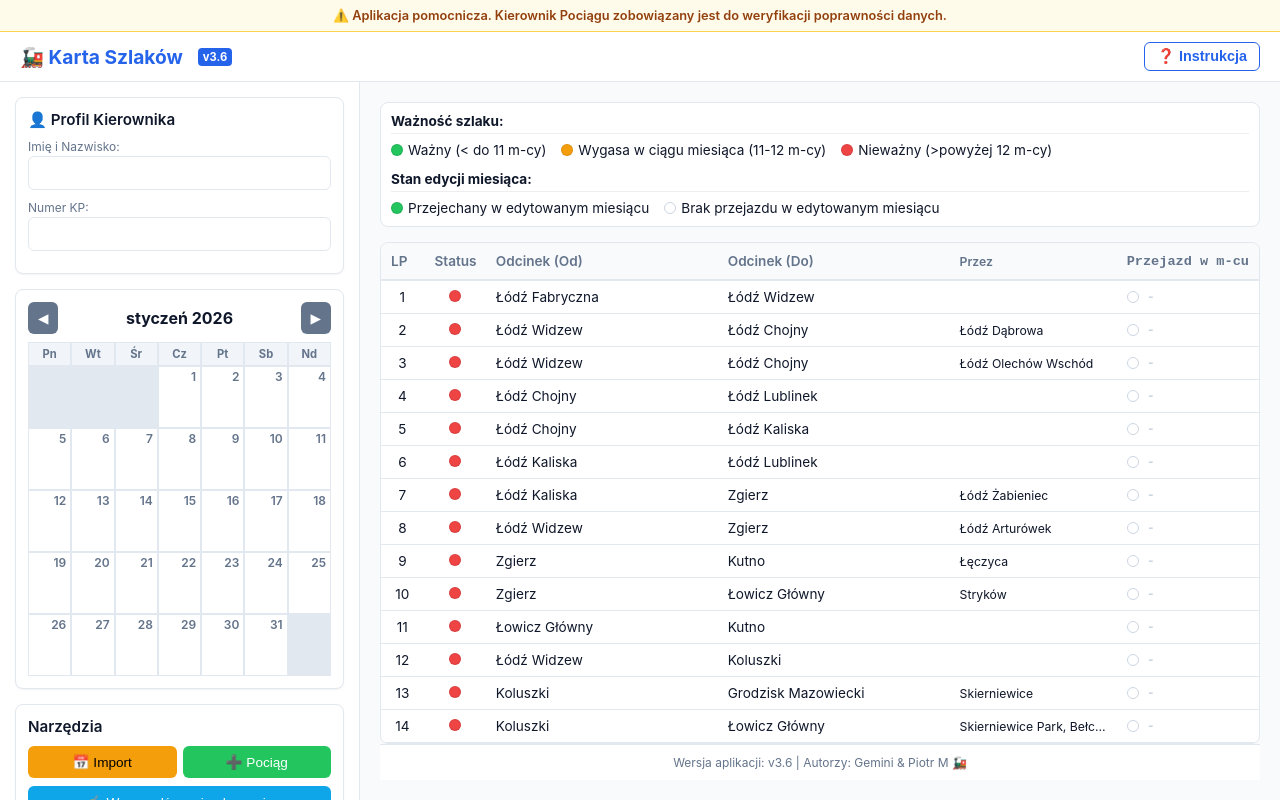
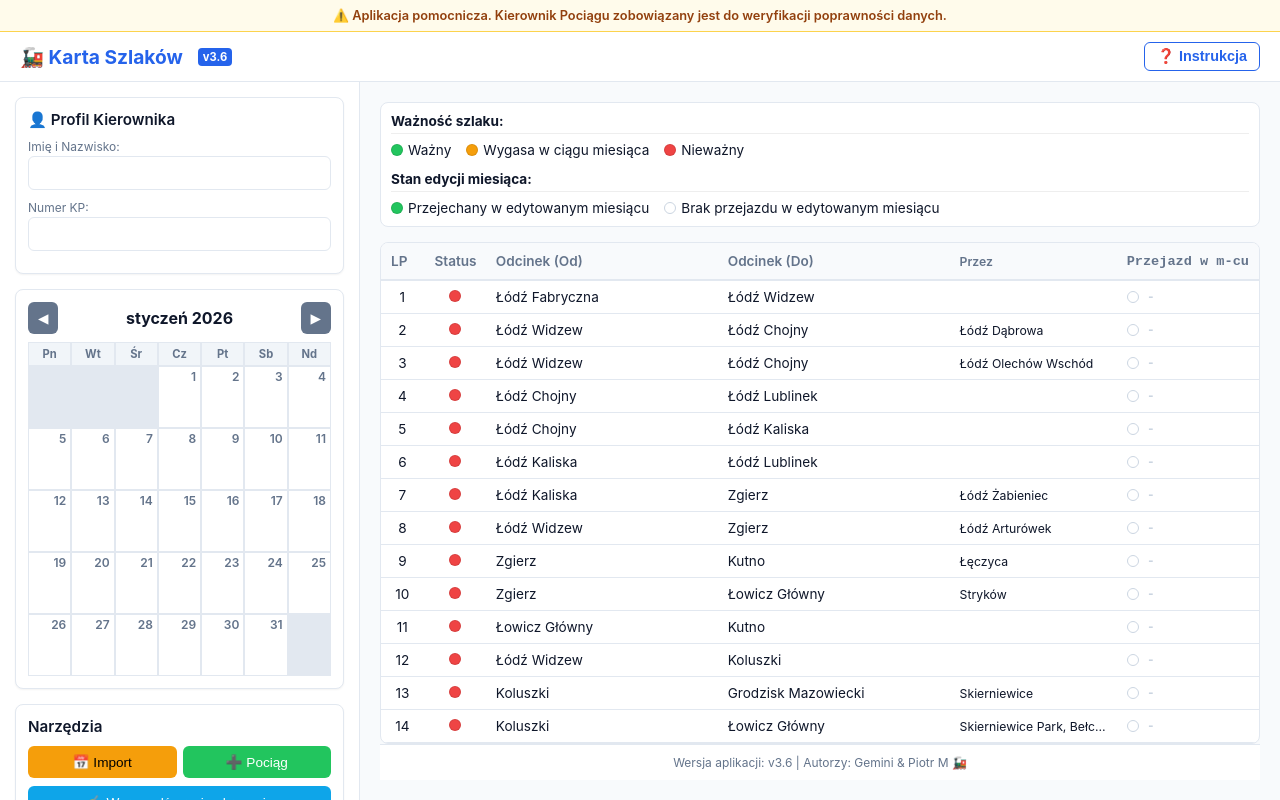
Before and after one commit to piotrrgw/szlaki, a plain HTML site: page kontrolka.html in a window 1280 px wide. Drawn offline with Linux system fonts and the light colour scheme.

Commit message:
Update kontrolka.html

```diff
--- a/kontrolka.html
+++ b/kontrolka.html
@@ -242,9 +242,9 @@
             <div style="background:white; padding:10px; border-radius:8px; border:1px solid var(--border); font-size:0.85rem; display:flex; flex-direction:column; gap:8px;">
                 <div style="font-weight:bold; border-bottom:1px solid #eee; padding-bottom:4px;">Ważność szlaku:</div>
                 <div style="display:flex; gap:15px; flex-wrap:wrap;">
-                    <span style="display:flex; align-items:center; gap:5px;"><span class="status-dot dot-green"></span> Ważny (&lt; do 11 m-cy)</span>
-                    <span style="display:flex; align-items:center; gap:5px;"><span class="status-dot dot-orange"></span> Wygasa w ciągu miesiąca (11-12 m-cy)</span>
-                    <span style="display:flex; align-items:center; gap:5px;"><span class="status-dot dot-red"></span> Nieważny (&gt;powyżej 12 m-cy)</span>
+                    <span style="display:flex; align-items:center; gap:5px;"><span class="status-dot dot-green"></span> Ważny </span>
+                    <span style="display:flex; align-items:center; gap:5px;"><span class="status-dot dot-orange"></span> Wygasa w ciągu miesiąca </span>
+                    <span style="display:flex; align-items:center; gap:5px;"><span class="status-dot dot-red"></span> Nieważny </span>
                 </div>
                 <div style="font-weight:bold; border-bottom:1px solid #eee; padding-bottom:4px; margin-top:5px;">Stan edycji miesiąca:</div>
                 <div style="display:flex; gap:15px; flex-wrap:wrap;">
@@ -272,7 +272,7 @@
             </div>
         </div>
 
-        <div class="print-footer"><p>.......................................................<br>(Podpis pracownika)</p></div>
+        <div class="print-footer"><p>................................<br>(Podpis pracownika)</p></div>
 
         <div class="app-footer no-print">
             Wersja aplikacji: v3.6 | Autorzy: Gemini & Piotr M 🚂
```
